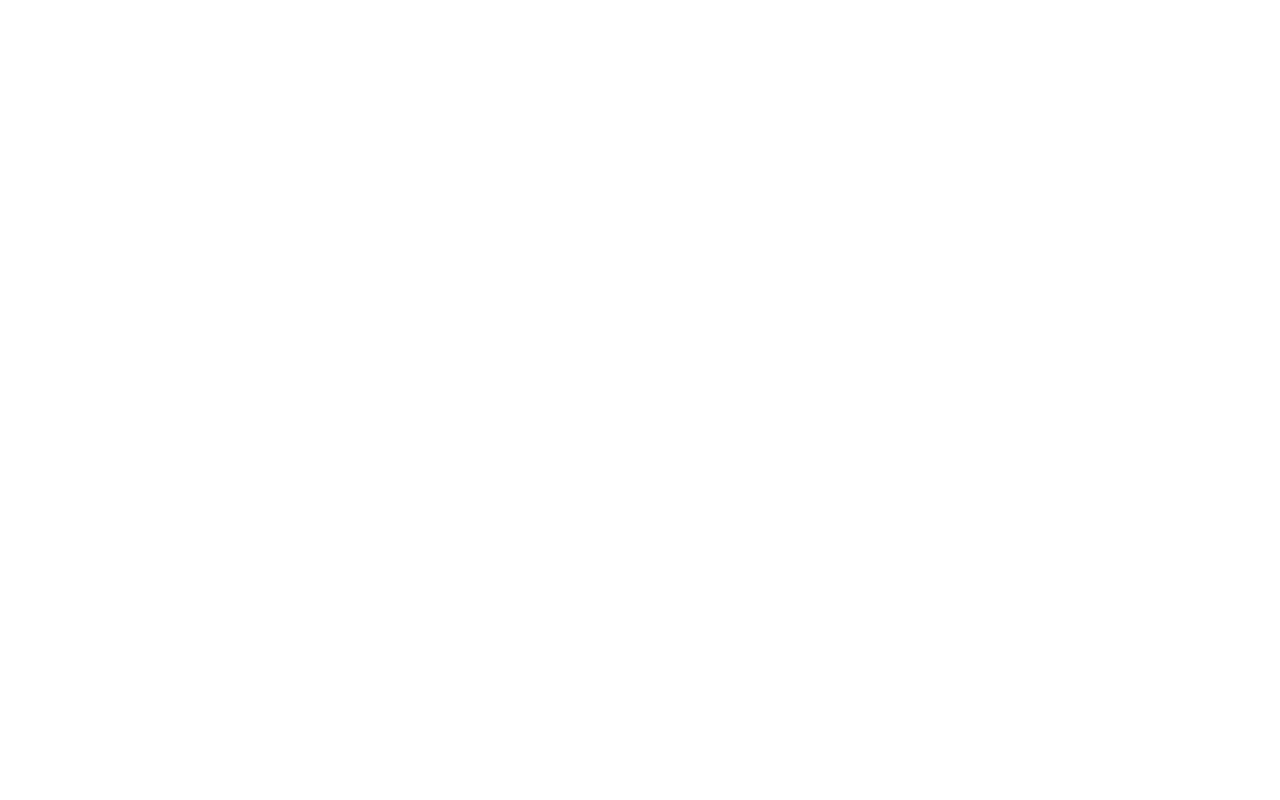
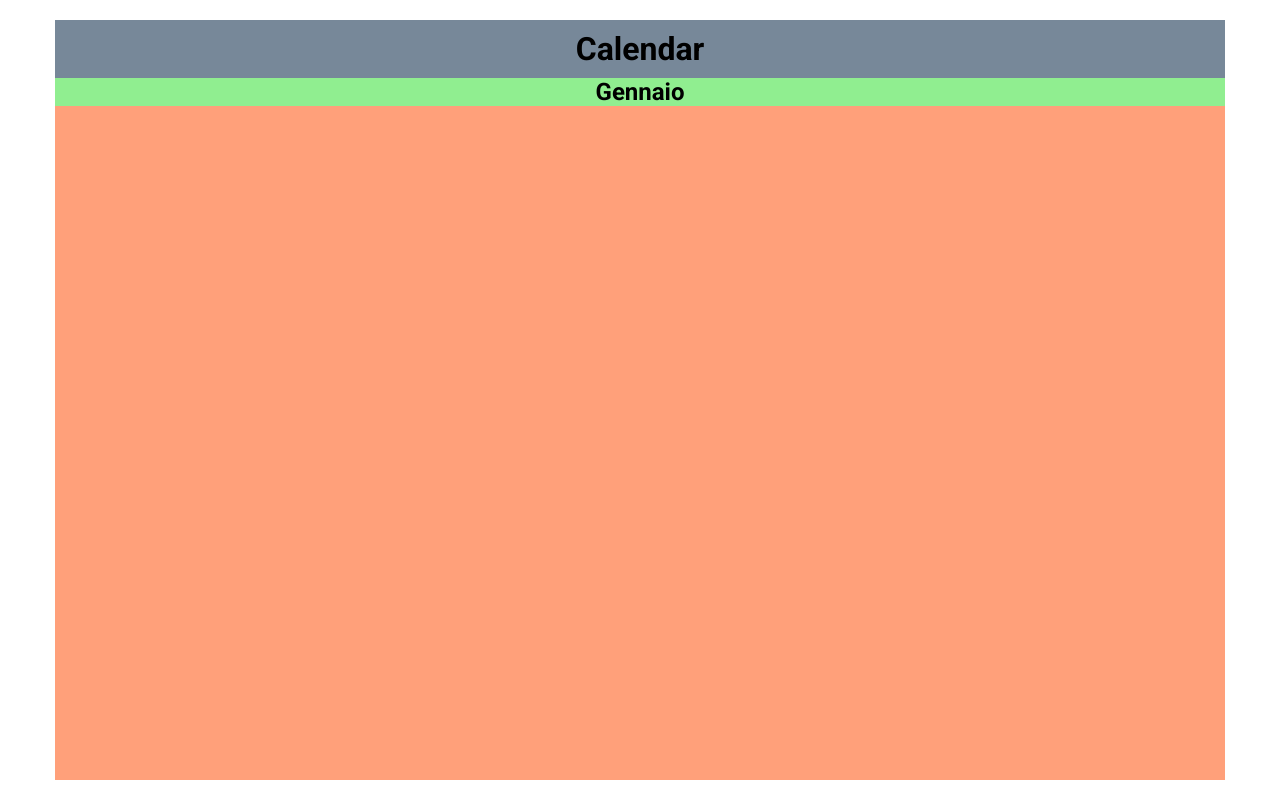
Before and after one commit to fabiogadau/ajax-ex-calendar, a plain HTML site: page index.html in a window 1280 px wide. Drawn offline with nearby package versions, Linux system fonts and the light colour scheme.

Commit message:
basic layout ok

```diff
--- a/index.html
+++ b/index.html
@@ -11,6 +11,13 @@
 </head>
 <body>
 
+  <div id="app" class="flex-column">
+    <h1>Calendar</h1>
+    <div class="calendar flex-column">
+      <h2 class="month">Gennaio</h2>
+      <ul class="month-list"></ul>
+    </div>
+  </div>
 
 
   <!-- JS -->
--- a/style/main.css
+++ b/style/main.css
@@ -8,4 +8,55 @@
 body {
   font-family: 'Roboto', sans-serif;
   font-size: 16px;
+  width: 100vw;
+  height: 100vh;
+  background-color: #fff;
+  display: flex;
+  justify-content: center;
+  align-items: center;
 }
+
+/* General container */
+#app {
+  width: 1170px;
+  height: 95%;
+  background-color: lightslategrey;
+}
+
+/* Calendar Title */
+h1 {
+  text-align: center;
+  margin: 10px 0;
+}
+
+/* Calendar */
+.calendar {
+  width: 100%;
+  flex-grow: 1;
+  background-color: lightgreen;
+}
+
+.month {
+  text-align: center;
+}
+
+.month-list {
+  flex-grow: 1;
+  list-style: none;
+  background-color: lightsalmon;
+  display: flex;
+  flex-wrap: wrap;
+}
+
+.month-list li {
+  width: calc(100% / 7);
+  height: calc(100% / 7);
+  border: 1px solid lightsalmon;
+  background-color: lightseagreen;
+}
+
+/* Utilities */
+.flex-column {
+  display: flex;
+  flex-direction: column;
+}
```
